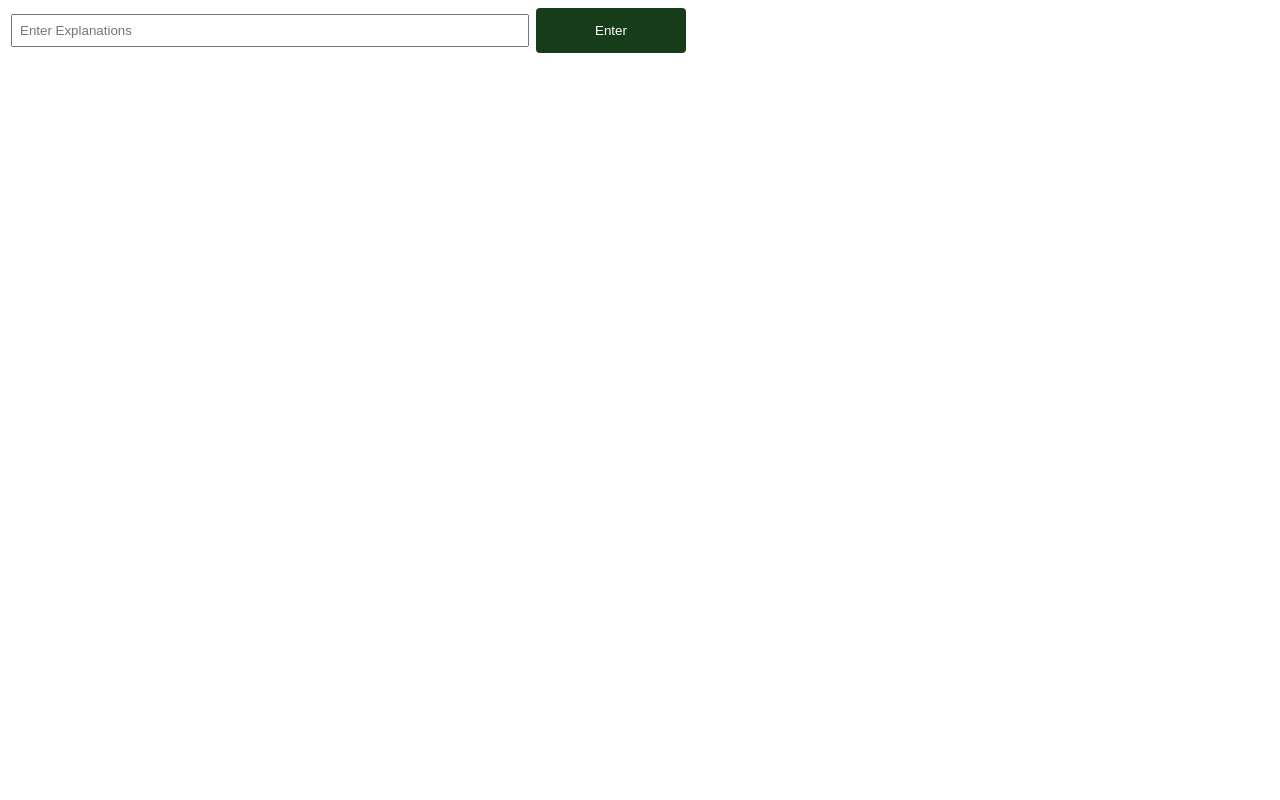
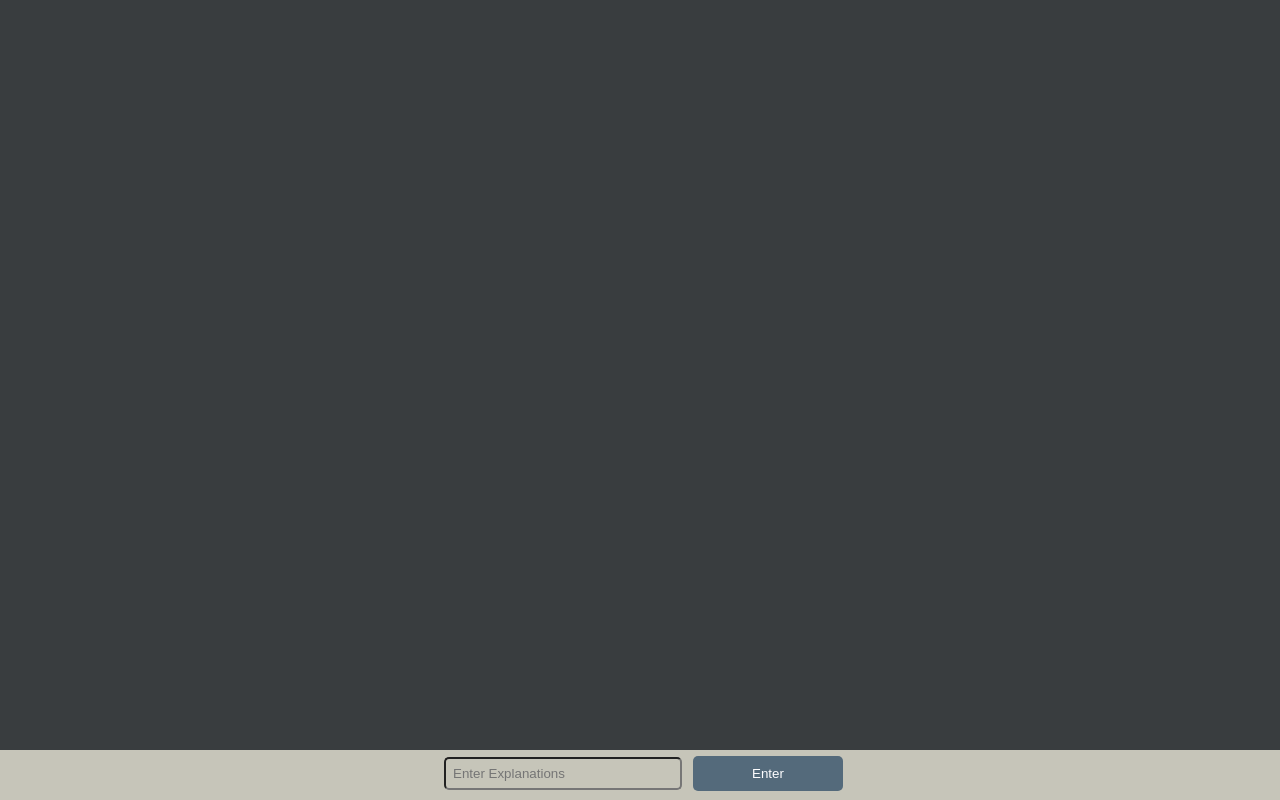
Before and after one commit to yellowsamuray/dugger, a plain HTML site: page index.html in a window 1280 px wide. Drawn offline with Linux system fonts and the light colour scheme.

Commit message:
changed styles
Input position fixed to bottom
Theme color changed as well

```diff
--- a/index.html
+++ b/index.html
@@ -10,8 +10,10 @@
 <body>
     <div>
         <div class="container">
-            <input id="input-el" type="text" placeholder="Enter Explanations">
-            <button id="btn-el">Enter</button>
+                <div class="fix-position">
+                    <input id="input-el" type="text" placeholder="Enter Explanations">
+                    <button id="btn-el">Enter</button>
+                </div>
             <ul id="ul-el"></ul>
         </div>
     </div>
--- a/style.css
+++ b/style.css
@@ -1,32 +1,42 @@
 body{
-    /* background-color: rgb(211, 124, 124); */
-    /* max-width: 500px; */
     min-height: 250px;
-    max-width: 720px;
+    background: #393D3F;
 }
 
 #input-el{
-   min-width: 500px;
-   margin: 3px;
-   padding: 7px;
-   /* width: 1000px; */
+    background-color: #C6C5B9;
+    color: #FDFDFF;
+    width: 220px;
+    margin: 7px;
+    padding: 7px;
+    border-radius: 5px;
 }
 
-.contaier{
-    width: 100px;
+.container{
+    width: 100vw;
+    color: #FDFDFF;
 }
 
 #ul-el{
     list-style: none;
     font-size: 1.5rem;
 }
+
+.fix-position{
+    width: 100vw;
+    height: 50px;
+    text-align: center;
+    position: fixed;
+    bottom: 0;
+    left: 0;
+    background-color: #C6C5B9;
+}
 button{
-    background-color: rgb(23, 60, 25);
-    color: white;
+    background-color: #546A7B;
+    color: #FDFDFF;
     width: 150px;
-    /* margin: 3px; */
-    padding-top: 15px;
-    padding-bottom: 15px;
+    padding-top: 10px;
+    padding-bottom: 10px;
     border: none;
-    border-radius: 4px;
+    border-radius: 5px;
 }
```
